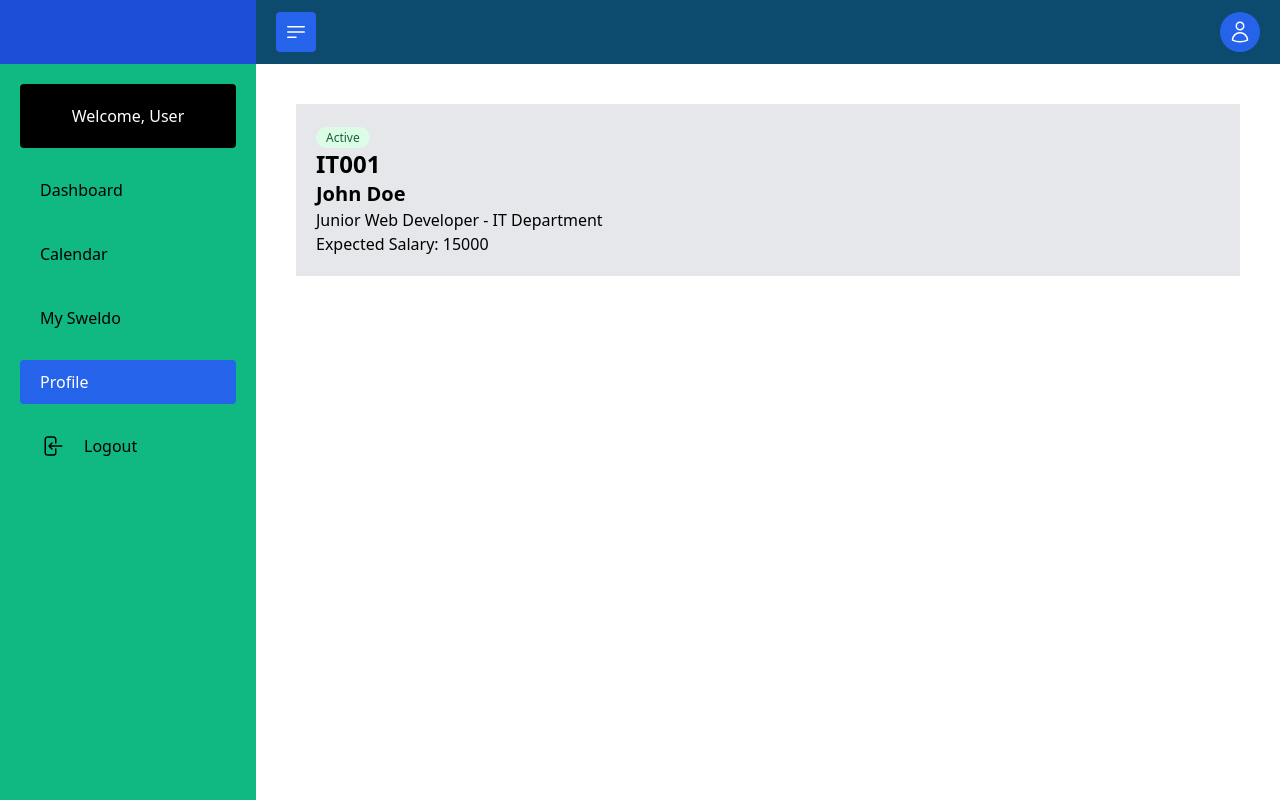
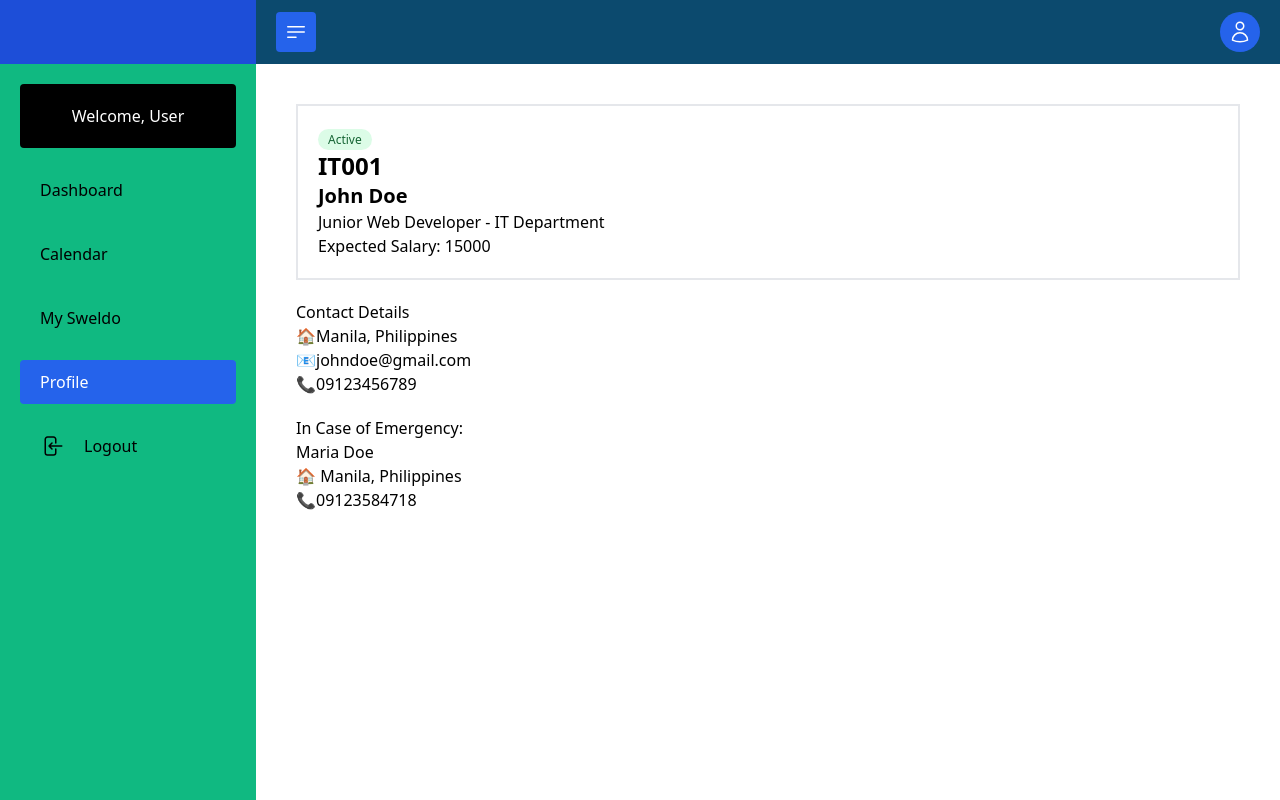
Before and after one commit to PrgDominique/Sweldo-App-Frontend, a React (Create React App) app: page /profile in a window 1280 px wide. Built offline with nearby package versions, Linux system fonts and the light colour scheme; no server answers; sample sign-in values are in the browser's storage.

Commit message:
contacts added

```diff
--- a/src/pages/portal/user/profile.jsx
+++ b/src/pages/portal/user/profile.jsx
@@ -1,8 +1,10 @@
 
 const Profile = () => {
     return (
-        <div className="bg-gray-200 p-5 m-5">
+        <>
+        <div className="border-2 border-blue p-5 m-5 ">
             <span class="bg-green-100 text-green-800 text-xs font-medium mr-2 px-2.5 py-0.5 rounded-full dark:bg-green-900 dark:text-green-300">Active</span>
+
             <p className="text-2xl font-bold">IT001</p>
 
             <p className="text-xl font-bold">John Doe</p>
@@ -10,7 +12,24 @@ const Profile = () => {
             <p>Junior Web Developer - IT Department</p>
             <p>Expected Salary: 15000</p>
 
+
         </div>
+
+        <div className="m-5">
+            <p>Contact Details</p>
+            <p>🏠Manila, Philippines</p>
+            <p>📧johndoe@gmail.com</p>
+            <p>📞09123456789</p>
+        </div>
+        <div className="m-5">
+           <p>In Case of Emergency:</p>
+            <p>Maria Doe</p>
+            <p>🏠 Manila, Philippines</p>
+            <p>📞09123584718</p>
+        </div>
+
+        </>
+
 
     )
 }
```
